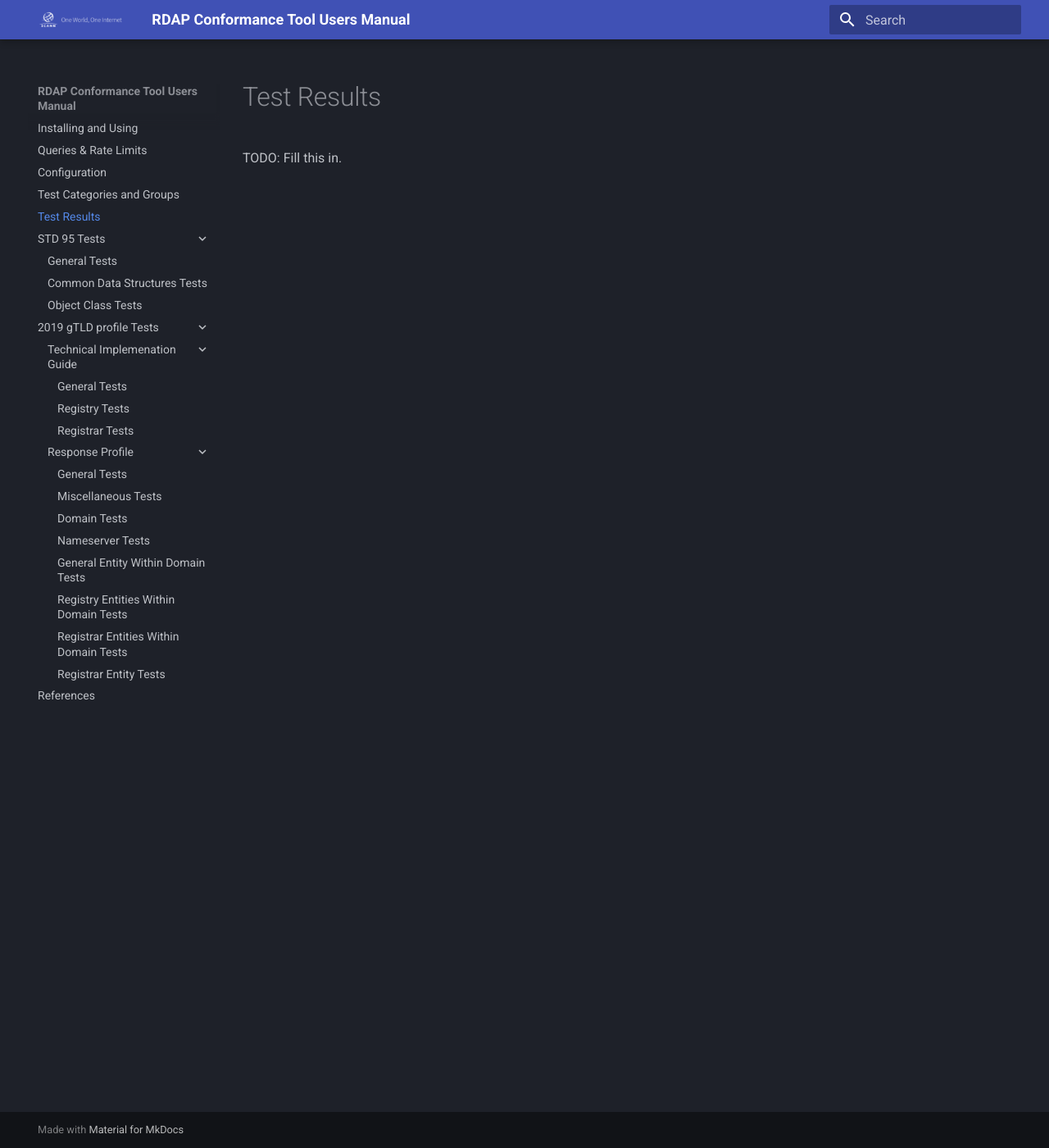
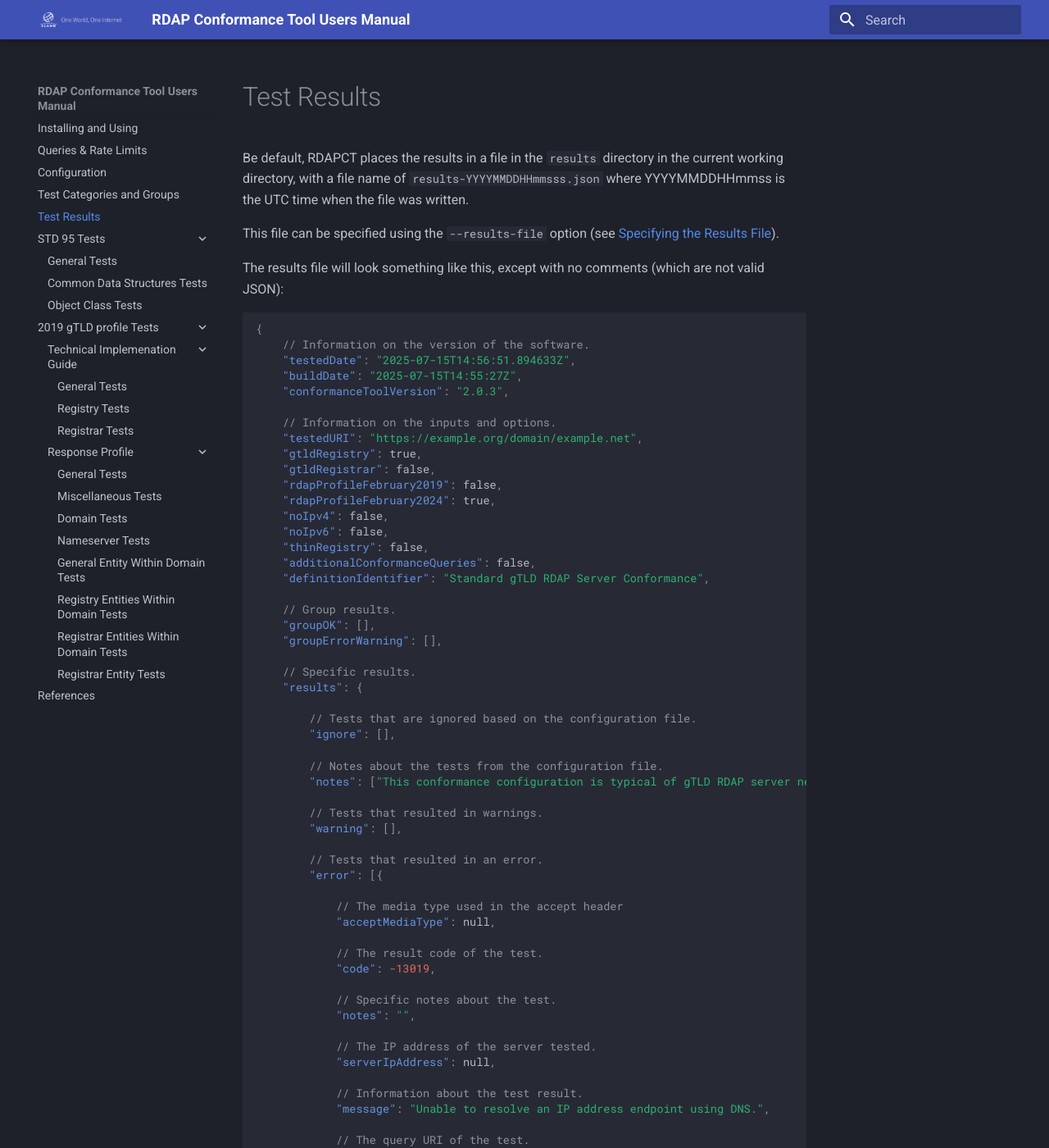
Before and after one commit to icann/rdap-conformance-tool, an MkDocs documentation site: the page built from docs/test_results.md, in a window 1280 px wide and 1400 px high. Shown: the whole window at 82% size. Built offline with MkDocs 1.6.1 and Material for MkDocs 9.7.7, drawn with Linux system fonts in a browser that asks for light colours; some of the changed text lies outside the part shown.

Commit message:
updated test results page

````diff
--- a/docs/test_results.md
+++ b/docs/test_results.md
@@ -1,3 +1,78 @@
 # Test Results
 
-TODO: Fill this in.
+Be default, RDAPCT places the results in a file in the `results` directory in the current working
+directory, with a file name of `results-YYYYMMDDHHmmsss.json` where YYYYMMDDHHmmss is the UTC time when
+the file was written.
+
+This file can be specified using the `--results-file` option (see [Specifying the Results File](../overview#specifying-the-results-file)).
+
+The results file will look something like this, except with no comments (which are not valid JSON):
+
+``` json
+{
+    // Information on the version of the software.
+    "testedDate": "2025-07-15T14:56:51.894633Z",
+    "buildDate": "2025-07-15T14:55:27Z",
+    "conformanceToolVersion": "2.0.3",
+
+    // Information on the inputs and options.
+    "testedURI": "https://example.org/domain/example.net",
+    "gtldRegistry": true,
+    "gtldRegistrar": false,
+    "rdapProfileFebruary2019": false,
+    "rdapProfileFebruary2024": true,
+    "noIpv4": false,
+    "noIpv6": false,
+    "thinRegistry": false,
+    "additionalConformanceQueries": false,
+    "definitionIdentifier": "Standard gTLD RDAP Server Conformance",
+
+    // Group results.
+    "groupOK": [],
+    "groupErrorWarning": [],
+
+    // Specific results.
+    "results": {
+
+        // Tests that are ignored based on the configuration file.
+        "ignore": [],
+
+        // Notes about the tests from the configuration file.
+        "notes": ["This conformance configuration is typical of gTLD RDAP server needs."],
+
+        // Tests that resulted in warnings.
+        "warning": [],
+
+        // Tests that resulted in an error.
+        "error": [{
+
+            // The media type used in the accept header
+            "acceptMediaType": null,
+
+            // The result code of the test.
+            "code": -13019,
+
+            // Specific notes about the test.
+            "notes": "",
+
+            // The IP address of the server tested.
+            "serverIpAddress": null,
+
+            // Information about the test result.
+            "message": "Unable to resolve an IP address endpoint using DNS.",
+
+            // The query URI of the test.
+            "queriedURI": null,
+
+            // The HTTP method of the teset.
+            "httpMethod": null,
+
+            // Relevant value being tested.
+            "value": "no response available",
+
+            // Received HTTP status code.
+            "receivedHttpStatusCode": null
+        }]
+    }
+}
+```
````
